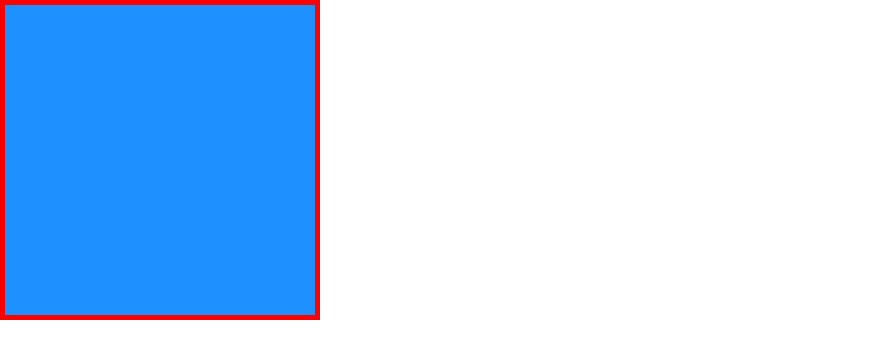
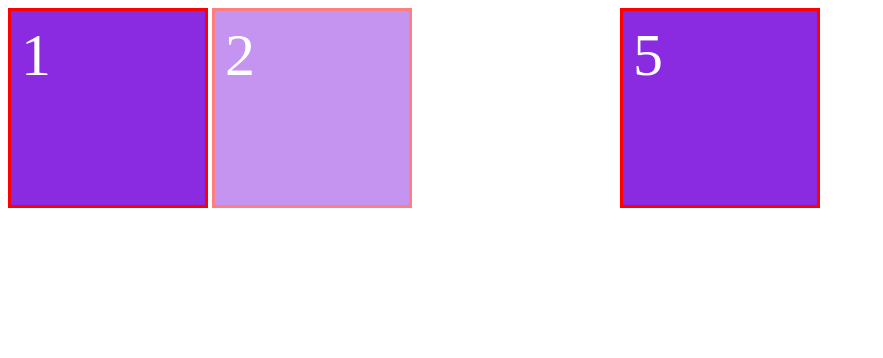
Before and after one commit to DovzhenkoDenys1989/Classwork_24.02.2021-, a plain HTML site: page index.html in a window 1280 px wide. Shown: the whole page, without its empty margins (0-883 px from the left). Drawn offline with Linux system fonts and the light colour scheme.

Commit message:
Add ways to hide element

```diff
--- a/assets/css/styles.css
+++ b/assets/css/styles.css
@@ -1,13 +1,27 @@
-body{
-  padding: 0;
-  margin: 0;
+*{
+  box-sizing: border-box;
 }
 
 .container{
-  border: 5px solid red;
-  width: 40vh;
-  height: 40vh;
-  background-color: dodgerblue;
-  box-sizing: border-box;
+  display:inline-block;
+  width: 200px;
+  height: 200px;
+  padding: 10px;
+  background-color: blueviolet;
+  border: 3px solid red;
+  color: white;
+
+  font-size: 60px;
 
 }
+.hidden-ver1{
+  opacity: 0.5;
+}
+
+.hidden-ver2{
+  display: none;
+}
+
+.hidden-ver3{
+  visibility: hidden;
+}
--- a/index.html
+++ b/index.html
@@ -6,9 +6,12 @@
     <title>Practice</title>
   </head>
   <body>
+<div class="container">1</div>
+<div class="container hidden-ver1">2</div>
+<div class="container hidden-ver2">3</div>
+<div class="container hidden-ver3">4</div>
+<div class="container">5</div>
 
-   <div class="container">
 
-   </div>
-  </body>
+</body>
 </html>
```
